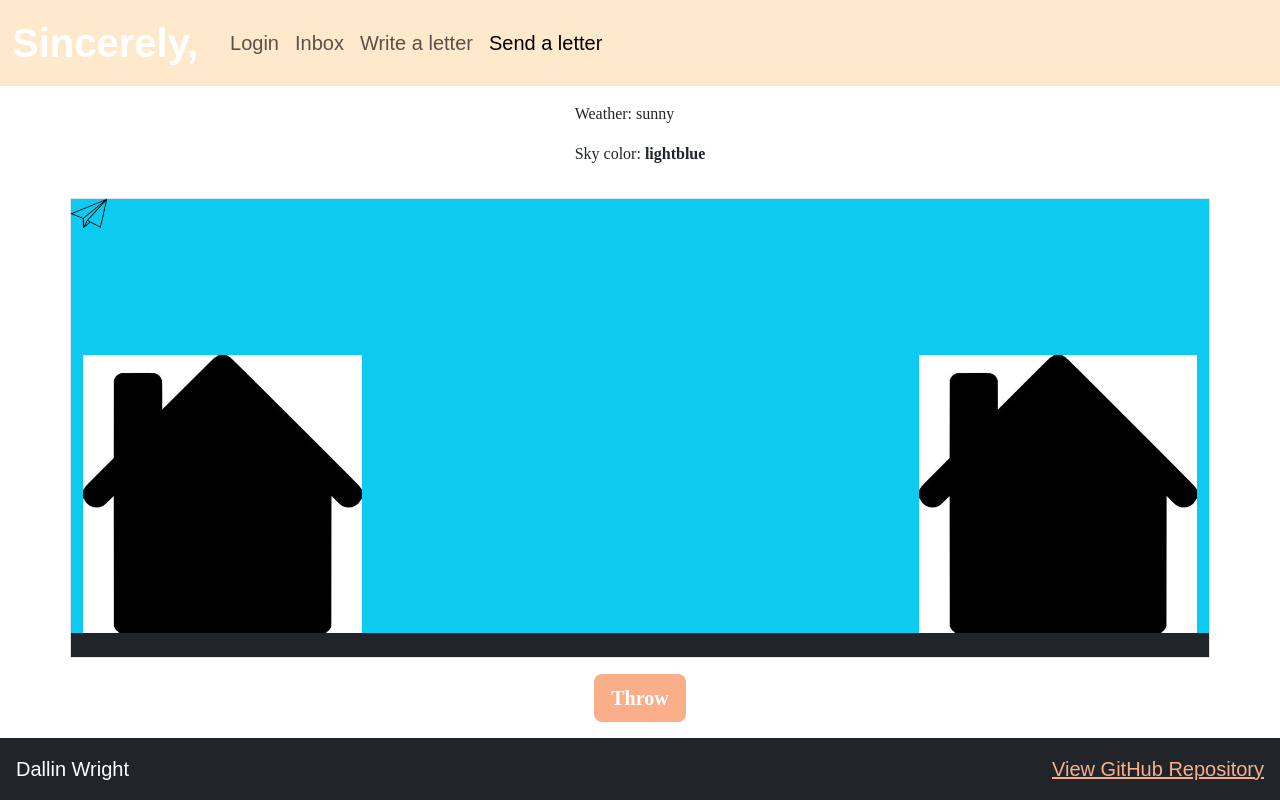
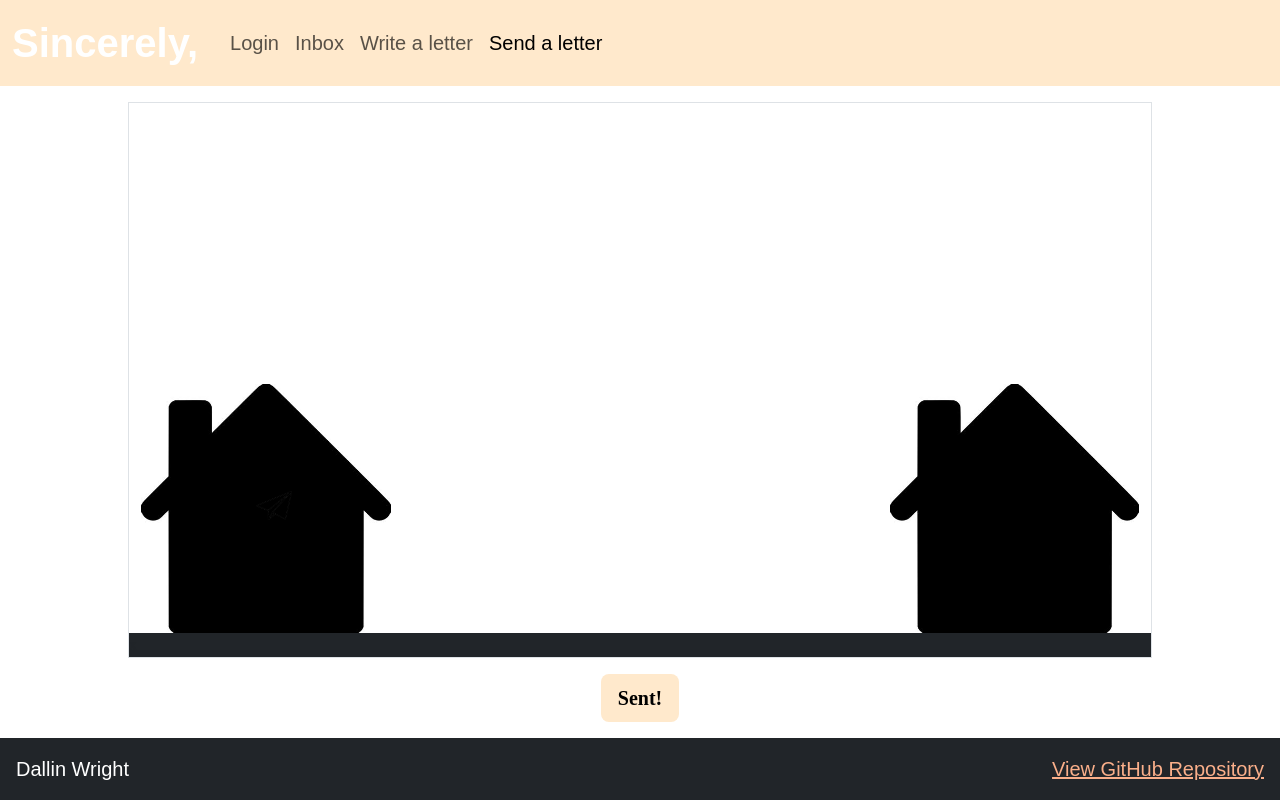
Before and after one commit to Leeway001Write/startup, a React (Vite) app: page /send in a window 1280 px wide. Both pictures are taken after a click on the button "Throw". Built offline with nearby package versions, Linux system fonts and the light colour scheme; a web font is replaced by a local one.

Commit message:
JS Send: Throw animation works

```diff
--- a/src/send/send.css
+++ b/src/send/send.css
@@ -1,19 +1,17 @@
 .airplane {
-    animation-name: throw;
-    animation-duration: 1s;
-    animation-delay: 1s;
-    animation-timing-function: linear;
+    position: absolute;
+    transition: all 2s linear;
+}
+.not-thrown {
+    bottom: 38%;
+    left: 80%;
+}
+.thrown {
+    bottom: 35%;
+    left: 20%;
 }
 
-@keyframes throw {
-    from {
-        padding-left: 100%;
-        padding-top: 100px;
-        display: inherit;
-    }
-    to {
-        padding-left: 0;
-        padding-top: 300px;
-        display: none;
-    }
+#sky {
+    width: 80vw;
+    height: 50vh;
 }
--- a/src/send/send.jsx
+++ b/src/send/send.jsx
@@ -1,18 +1,45 @@
-import React from "react";
+import React, { useState, useEffect } from "react";
 import './send.css';
 
 import plane from '../assets/paper-plane.png';
 import house from '../assets/house.jpeg';
 
 export default function Send() {
+    const [isThrown, setIsThrown] = useState(false);
+
+    useEffect(() => {
+        let weather = getWeather(); // Stub for weather API
+        let color = "#000";
+        switch (weather) {
+            case "sunny":
+                color = "#87CEEB"; // light sky blue
+                break;
+            case "partly cloudy":
+                color = "#B0C4DE"; // cloudy blue
+                break;
+            case "overcast":
+                color = "#9E9E9E"; // gray
+                break;
+            case "snow":
+                color = "#FFFFFF"; // white
+                break;
+            default:
+                color = "#000";
+                break;
+        }
+
+        document.getElementById("sky").style.backgroundColor = color;
+    }, []);
+
+    const throwPlane = function() {
+        document.getElementById("plane").classList.remove("not-thrown");
+        document.getElementById("plane").classList.add("thrown");
+        setIsThrown(true);
+    };
+
     return (
         <main className="flex-fill m-3 d-flex flex-column justify-content-start align-items-center gap-3">
-            <div>
-                <p>Weather: sunny</p>
-                <p>Sky color: <b>lightblue</b></p>
-            </div>
-
-            <div className="container flex-fill border p-0 overflow-hidden d-flex flex-column bg-info">
+            <div id="sky" className="container flex-fill border p-0 overflow-hidden d-flex flex-column">
                 <div className="container-fluid d-flex flex-fill"></div>
                     <div className="container-fluid d-flex justify-content-between">
                         <img className="ratio ratio-1x1 w-25" src={house}/>
@@ -20,12 +47,37 @@ export default function Send() {
                     </div>
                 <div className="bg-dark">x</div>
 
-                <div className="airplane position-absolute">
+                <div id="plane" className="airplane not-thrown">
                     <img src={plane} width="36" rotate="90deg" />
                 </div>
             </div>
 
-            <button type="button" className="throw-button btn bg-secondary btn-lg text-white fw-bold">Throw</button>
+            { !isThrown && <button type="button" className="throw-button btn bg-secondary btn-lg text-white fw-bold" onClick={ throwPlane }>Throw</button> }
+            { isThrown && <button type="button" className="throw-button btn bg-primary btn-lg text-black fw-bold">Sent!</button> }
         </main>
     )
 }
+
+function getWeather() {
+    let rand = Math.floor(Math.random() * 4);
+    let weather = "";
+    switch (rand) {
+        case 0:
+            weather = "sunny";
+            break;
+        case 1:
+            weather = "partly cloudy";
+            break;
+        case 2:
+            weather = "overcast";
+            break;
+        case 3:
+            weather = "snow";
+            break;
+        default:
+            weather = "sunny";
+            break;
+    }
+
+    return weather;
+}
```
